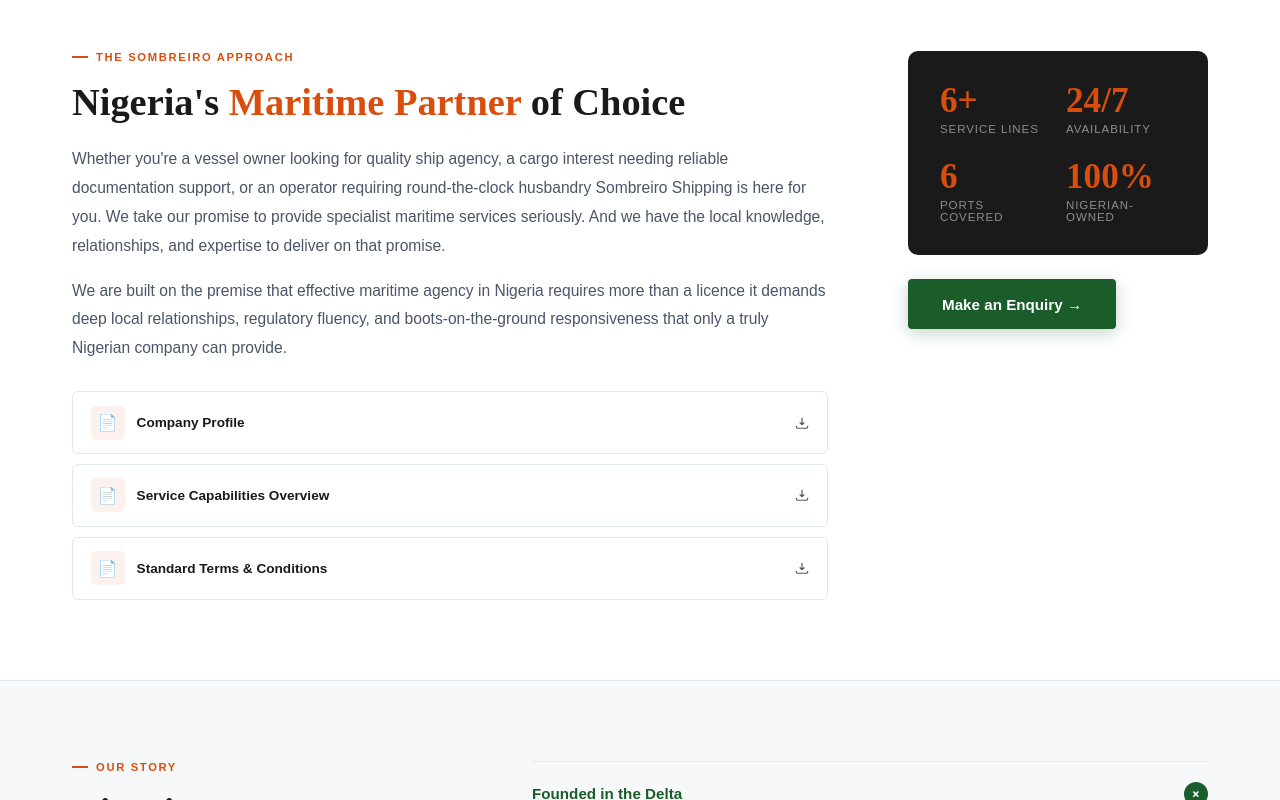
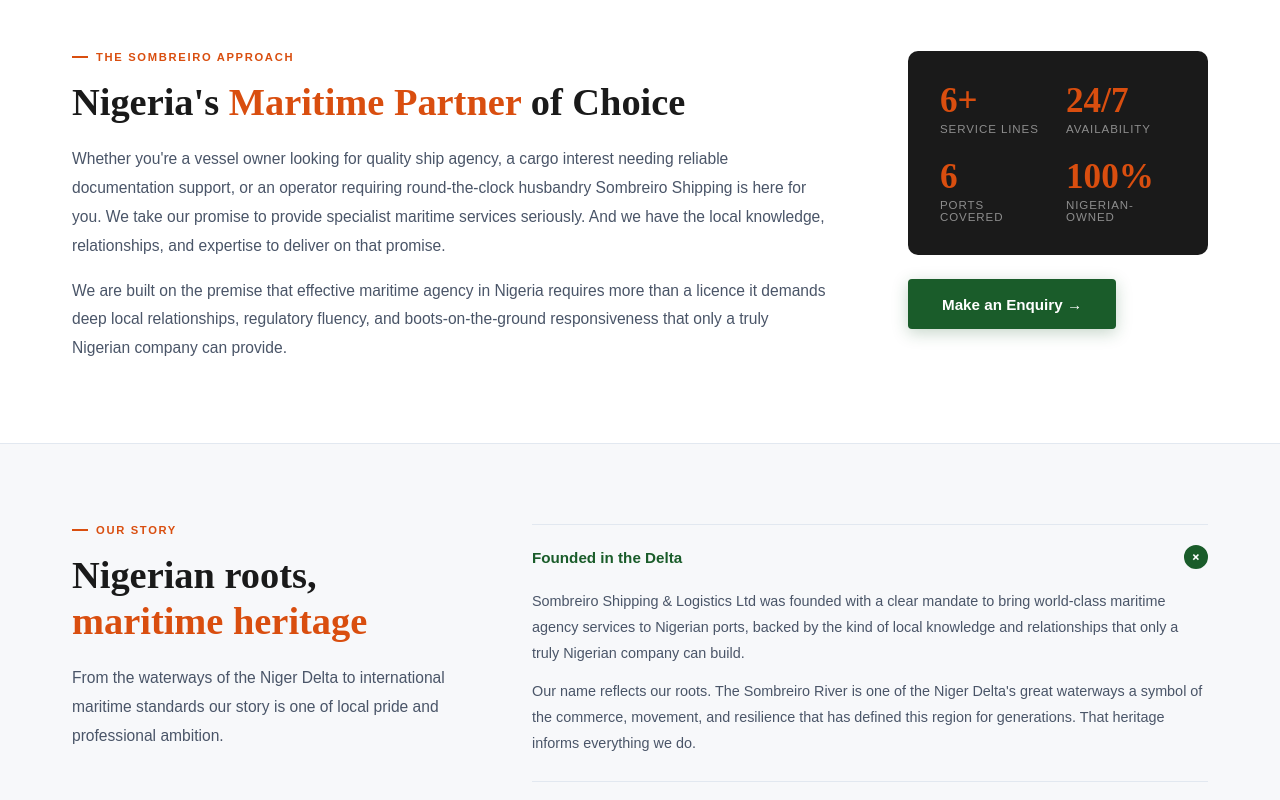
Before and after one commit to Shades09/Sombreiro-Shipping-Logistics, a website: page about.html in a window 1280 px wide. Shown: the part 945-1745 px from the top of the page. Drawn offline with Linux system fonts and the light colour scheme; a web font is replaced by a local one.

Commit message:
Hide future resource section

```diff
--- a/about.html
+++ b/about.html
@@ -61,7 +61,7 @@
           <p class="body-text">
             We are built on the premise that effective maritime agency in Nigeria requires more than a licence  it demands deep local relationships, regulatory fluency, and boots-on-the-ground responsiveness that only a truly Nigerian company can provide.
           </p>
-          <div class="download-links">
+          <div class="download-links" hidden aria-hidden="true" style="display:none !important;">
              <a href="#" class="dl-link">
               <div class="dl-icon">📄</div>
               Company Profile
--- a/css/style.css
+++ b/css/style.css
@@ -1213,6 +1213,7 @@ select:focus {
       display: grid; grid-template-columns: 1fr 300px; gap: 5rem; align-items: start;
     }
     .download-links { margin-top: 1.75rem; display: flex; flex-direction: column; gap: 0.6rem; }
+    .download-links[hidden] { display: none !important; }
     .dl-link {
       display: flex; align-items: center; gap: 0.75rem;
       padding: 0.85rem 1.1rem;
```
Also changed, not shown: services.html (+1 -0 lines).
